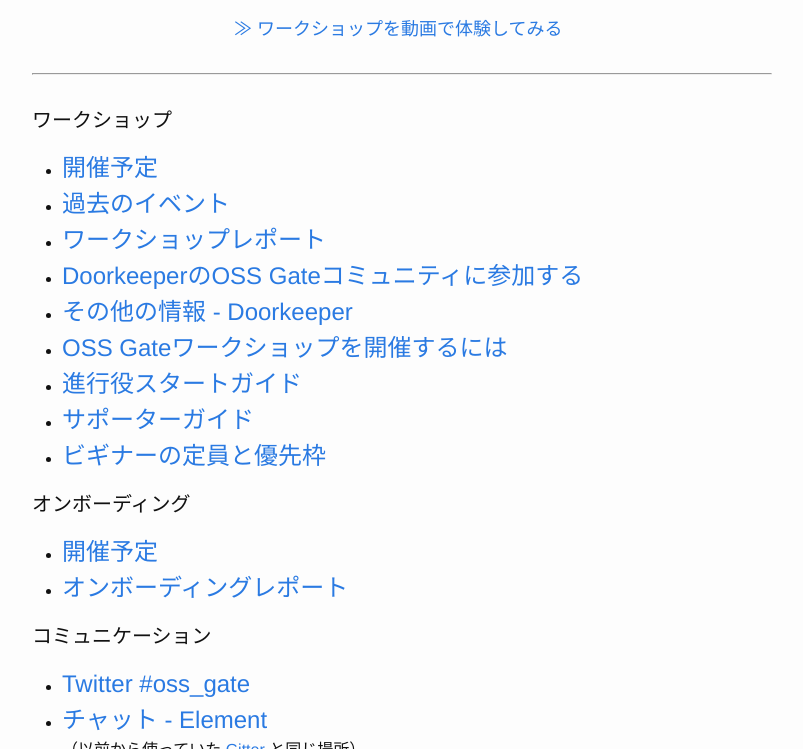
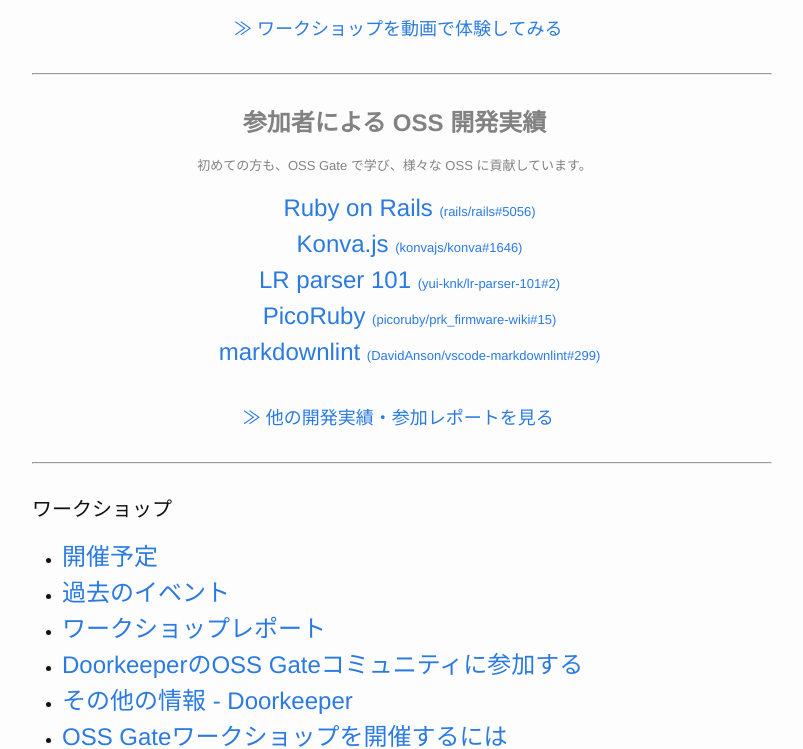
Before and after one commit to oss-gate/oss-gate.github.io, a Jekyll site: the page built from index.html, in a window 1280 px wide and 900 px high, scrolled down 1094 px, cut to the strip 151-900 px from the top of the window. Shown: the whole strip, without its empty margins (238-1041 px from the left). Built offline with Jekyll 4.4.1, drawn with Linux system fonts in a browser that asks for light colours; comment, search, counter and statistics services are not loaded.

Commit message:
Add '参加者による OSS 開発実績' section (#120)
Fix #118

> - プルリクを送れたor送れそうな事例はいくつかありそうなので、そういった事例を集め、OSS Gate
のWebサイトから活動事例として紹介する
> - OSS Gate
の価値を具体例と共に紹介することで、**参加者側からすれば「こういうことが自分もできるかもしれない！」というイメージを掴みやすく**なったり、**主催者側からすれば「こんなに価値があるならウチでも
OSS Gate 開催しよう」** という話が持ち上がるかもしれない 😌💭


@kou 「参加者による OSS 開発実績」のセクションを追加しました! 📝 ✨

## 左: パソコン版 💻、右: スマホ版 📱


![oss-gate-achievements](https://github.com/oss-gate/oss-gate.github.io/assets/155807/f68a1f45-dda8-460d-95d4-ffce97ba1c74)

## 考えたこと

- なるべく文字数は少なめに（src: [Don't Make Me
Think](https://note.com/nokowashiyama/n/n08805edf7475)）
- YAML化は後回し（もっと良い見せ方があるかも?
[早すぎる最適化](https://speakerdeck.com/yasslab/why-i-am-sticking-with-rails?slide=19)対策）
-
すべては載せず、いくつかをハイライトして、[レポートページ](https://oss-gate.github.io/workshop/report.html)への導線を貼る
- ハイライトするPRも、なるべく色んな種類があることを示唆する事例にした: `Ruby`, `JavaScript`, `Parser
(低レイヤー枠)`, `firmware (組み込み枠)`, `Visual Studio Code`

```diff
--- a/index.html
+++ b/index.html
@@ -51,6 +51,51 @@
        target="_blank" rel='noopener'>
 	&#8811; ワークショップを動画で体験してみる
       </a>
+    </p>
+  </div>
+
+  <hr class="home-point-line" />
+
+  <div class="home-point footer-col-wrapper">
+    <h2 class="home-point-heading">参加者による OSS 開発実績</h2>
+    <p class="home-point-text">
+      初めての方も、OSS Gate で学び、様々な OSS に貢献しています。
+    </p>
+    <ul style='list-style: none;'>
+      <li>
+	<a class="post-link" href="https://github.com/rails/rails/pull/50756" target="_blank">
+	  Ruby on Rails
+	  <span style='font-size: small;'>(rails/rails#5056)</span>
+	</a>
+      </li>
+      <li>
+	<a class="post-link" href="https://github.com/konvajs/konva/pull/1646" target="_blank">
+	  Konva.js
+	  <span style='font-size: small;'>(konvajs/konva#1646)</span>
+	</a>
+      </li>
+      <li>
+	<a class="post-link" href="https://github.com/yui-knk/lr-parser-101/pull/2" target="_blank">
+	  LR parser 101
+	  <span style='font-size: small;'>(yui-knk/lr-parser-101#2)</span>
+	</a>
+      </li>
+      <li>
+	<a class="post-link" href="https://github.com/picoruby/prk_firmware-wiki/pull/15" target="_blank">
+	  PicoRuby
+	  <span style='font-size: small;'>(picoruby/prk_firmware-wiki#15)</span>
+	</a>
+      </li>
+      <li>
+	<a class="post-link" href="https://github.com/DavidAnson/vscode-markdownlint/pull/299" target="_blank">
+	  markdownlint
+	  <span style='font-size: small;'>(DavidAnson/vscode-markdownlint#299)</span>
+	</a>
+      </li>
+    </ul>
+
+    <p class="home-point-caption" style='padding-top: 30px;'>
+      <a href="/workshop/report.html">&#8811; 他の開発実績・参加レポートを見る</a>
     </p>
   </div>
 
```
